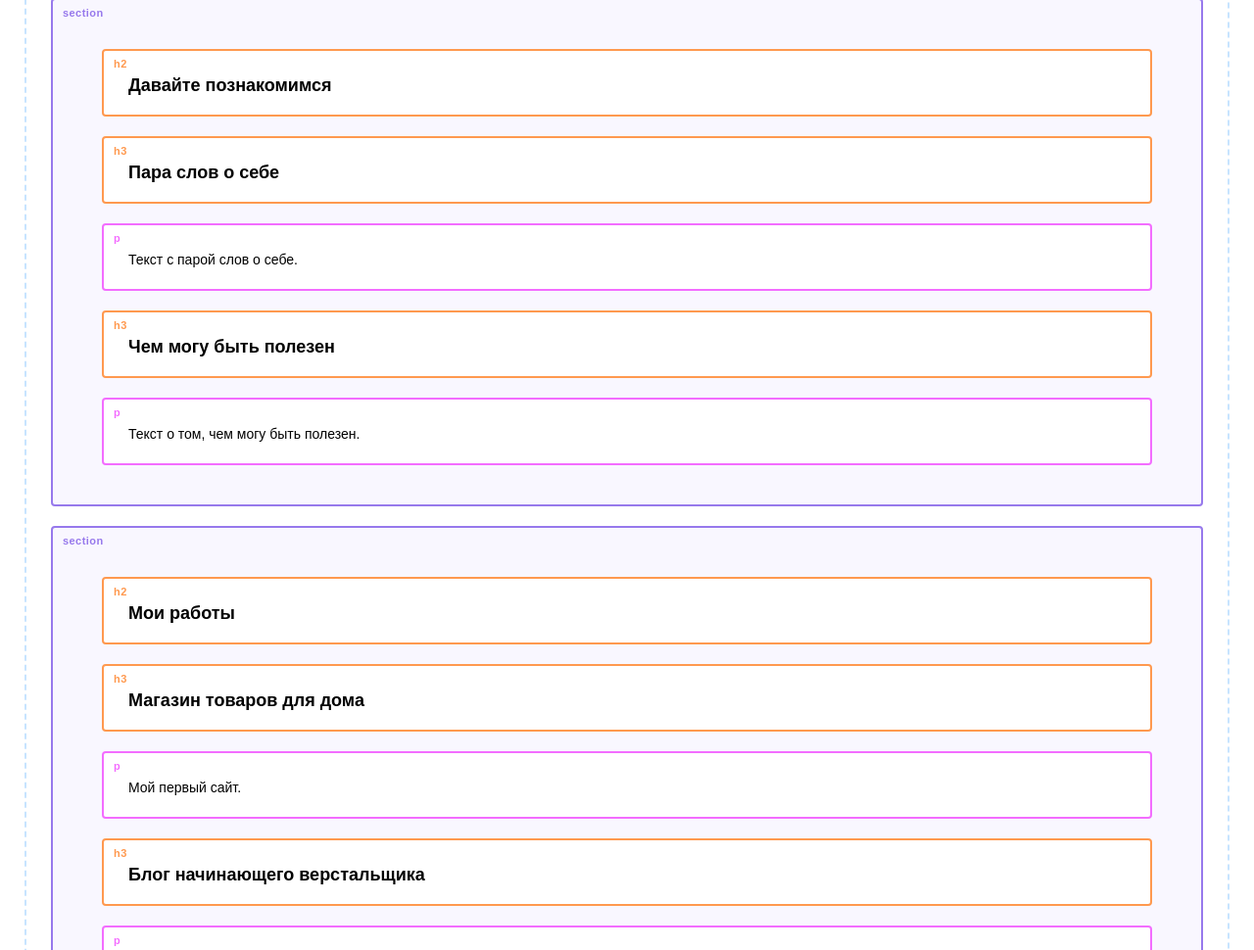
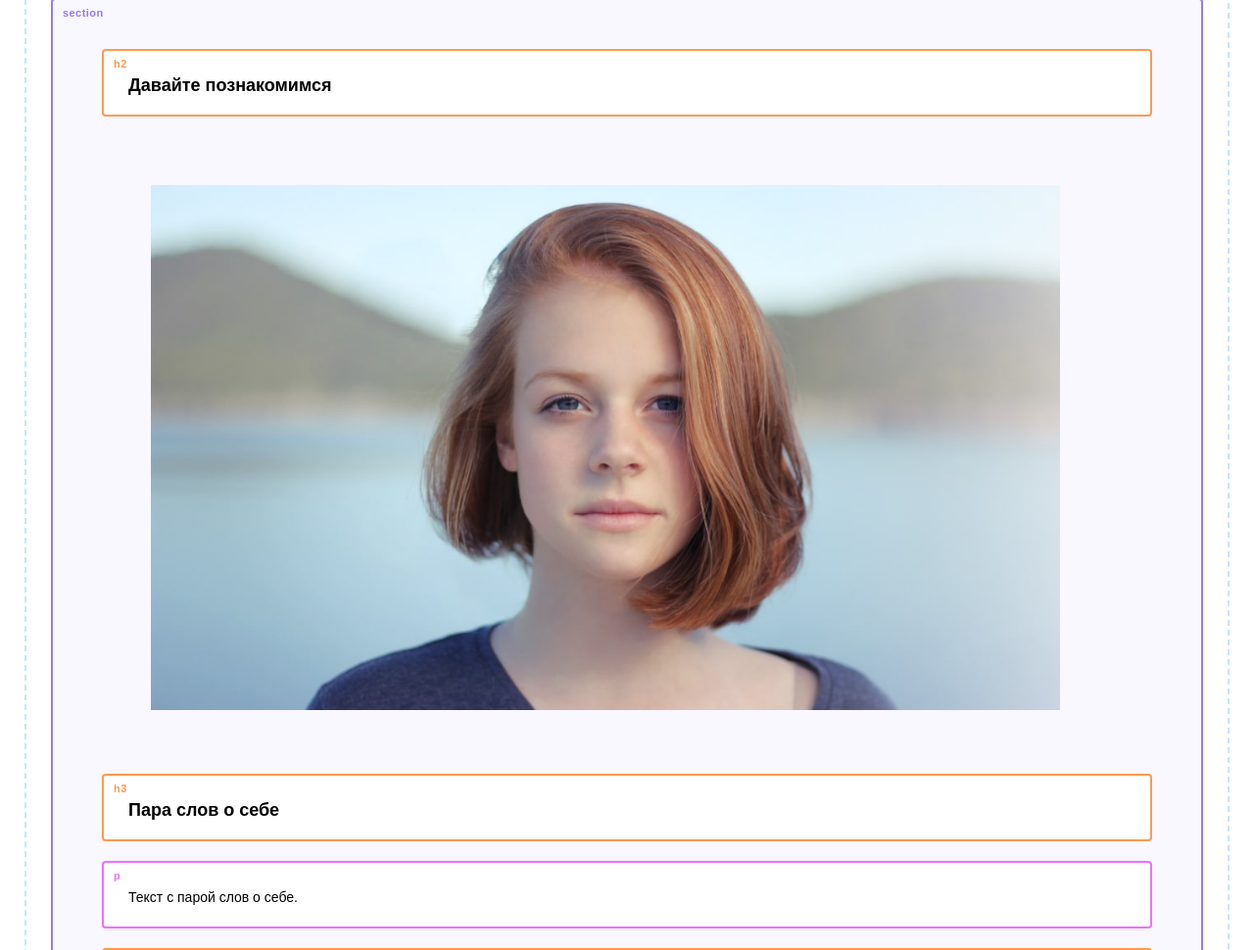
Before and after one commit to HaXapakTepe/my-site, a plain HTML site: page index.html in a window 1280 px wide. Shown: the part 460-1430 px from the top of the page at 98% size. Drawn offline with Linux system fonts and the light colour scheme.

Commit message:
обновил файл

```diff
--- a/index.html
+++ b/index.html
@@ -25,6 +25,9 @@
     <section class="intro">
       <div class="container">
       <h2 class="subheading">Давайте познакомимся</h2>
+        <figure class="user-image">
+          <img src="files/user.jpg" width="928" height="536" alt="Фотография Неопознаного Енота">
+        </figure>
       <h3>Пара слов о себе</h3>
       <p>Текст с парой слов о себе.</p>
       <h3>Чем могу быть полезен</h3>
```
